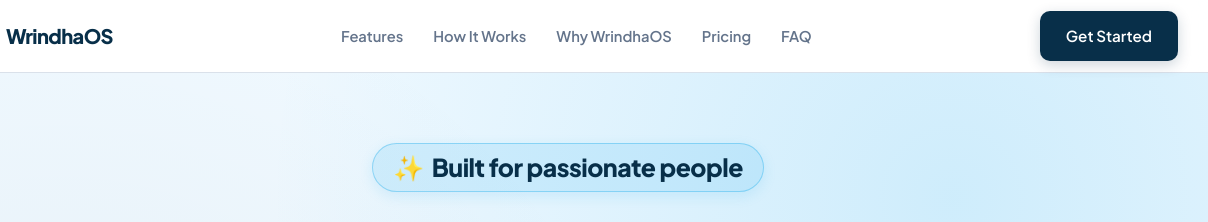
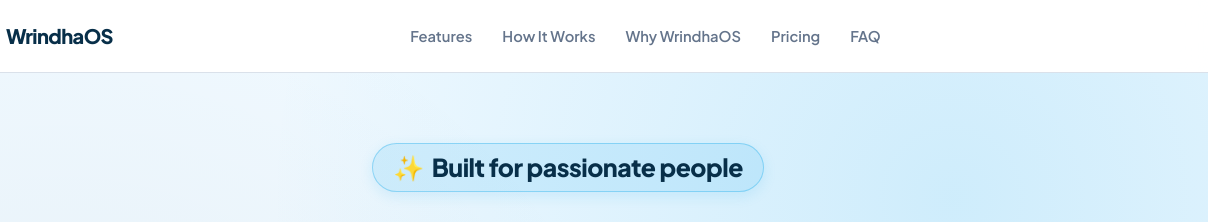
Before and after one commit to gongidikalyan/aga, a website: page index.html in a window 1280 px wide. Shown: the top 222 px of the page, 72-1280 px from the left. Drawn offline with Linux system fonts and the light colour scheme.

Commit message:
Update index.html

```diff
--- a/index.html
+++ b/index.html
@@ -1713,7 +1713,6 @@
       </ul>
 
       <div class="nav-actions">
-        <a href="join.html" class="btn btn-primary">Get Started</a>
         <button class="mobile-menu-btn" id="mobileMenuBtn" aria-label="Toggle Navigation Menu">
           <span></span>
           <span></span>
```
